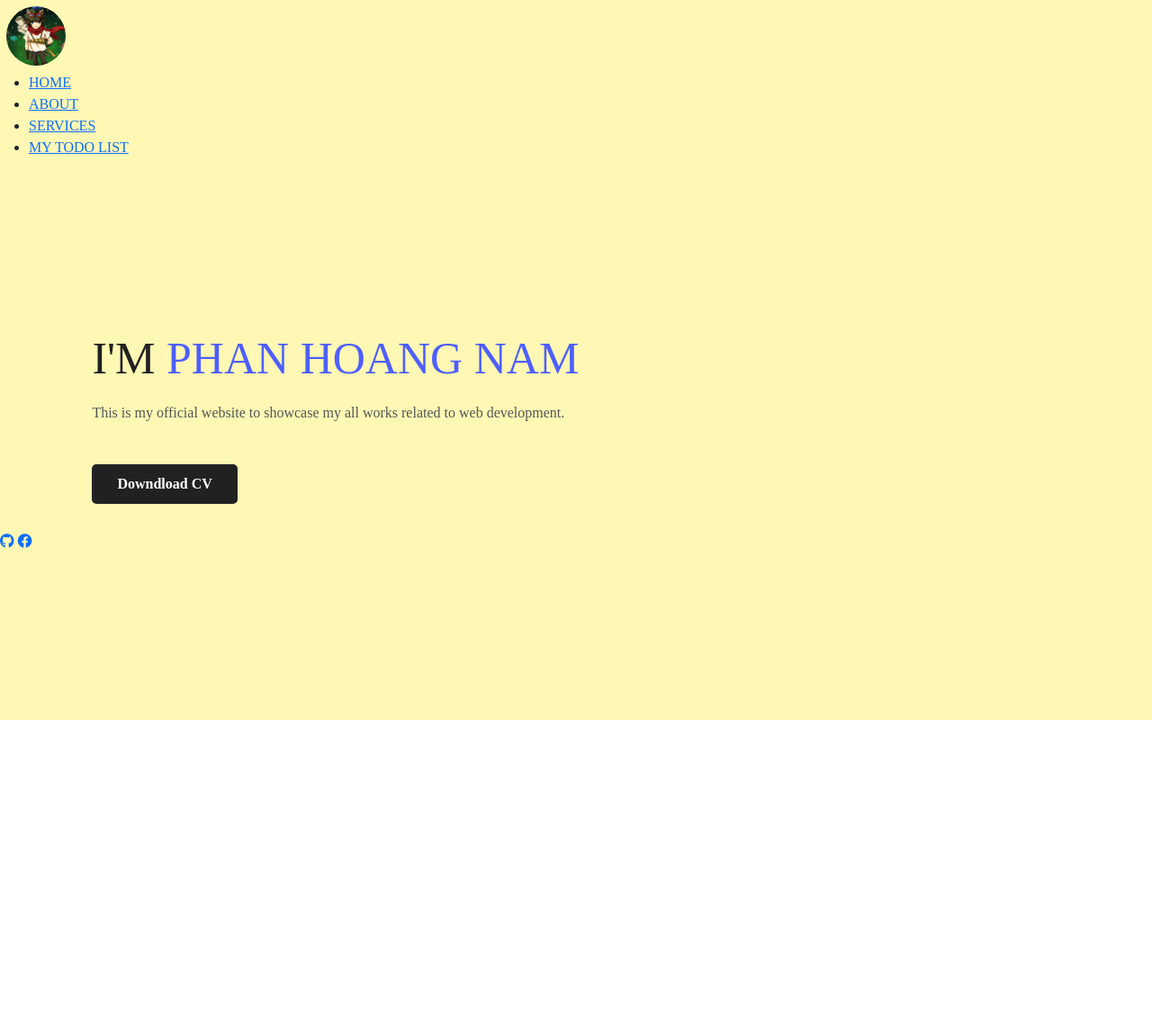
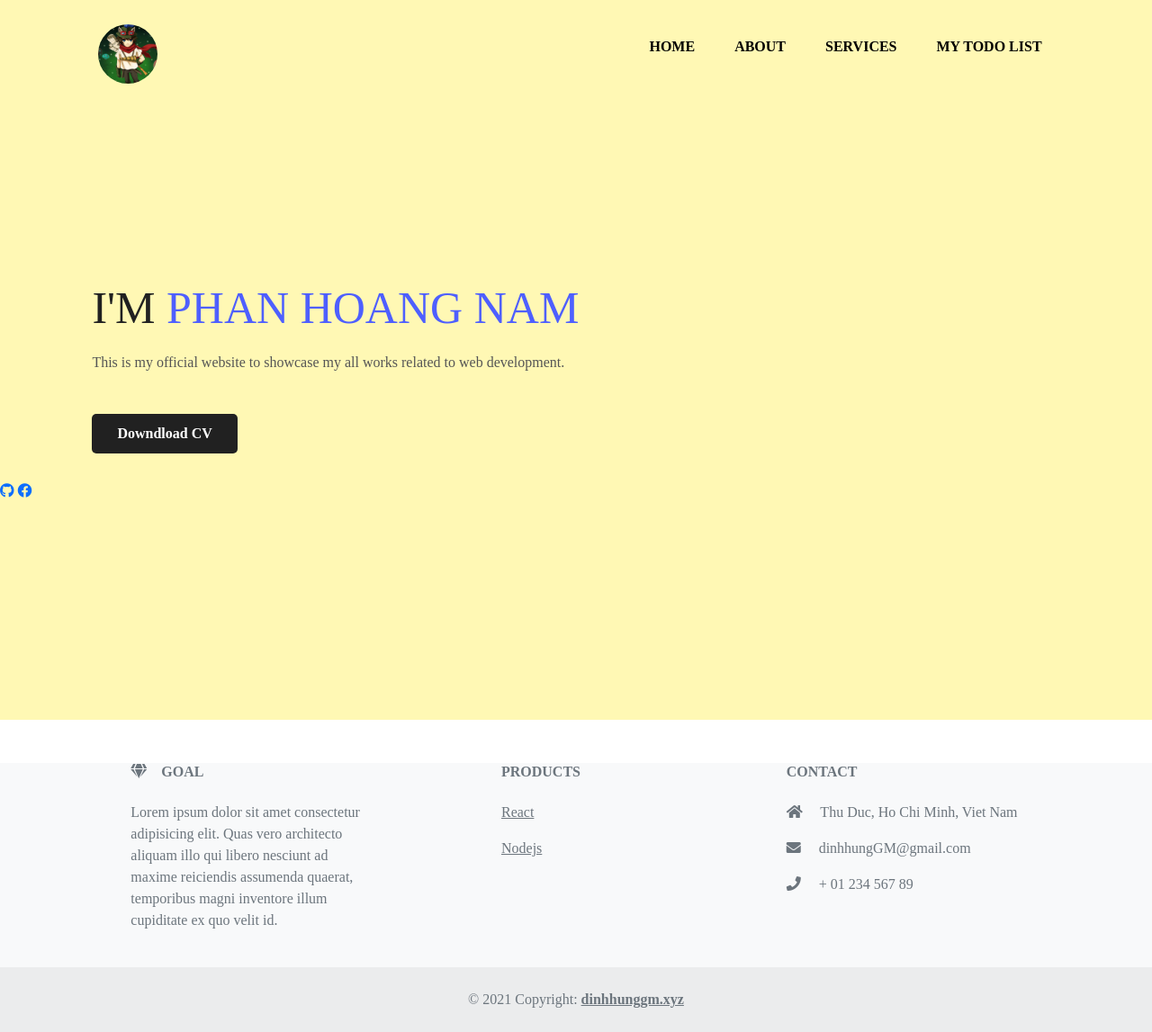
Before and after one commit to hoangnam1402/assignment-2-static-web, a plain HTML site: page index.html in a window 1280 px wide. Shown: the whole page at 90% size. Before the commit the page ends 800 px from the top, so only its background shows below. Drawn offline with nearby package versions, Linux system fonts and the light colour scheme.

Commit message:
home page 4

```diff
--- a/index.css
+++ b/index.css
@@ -20,7 +20,7 @@
    position: relative;
  }
 
- .nav{
+  nav{
    display: flex;
    width: 84%;
    margin: auto;
@@ -28,17 +28,17 @@
    align-items: center;
    justify-content: space-between;
  }
- .nav ul li {
+ nav ul li {
    display: inline-block;
    list-style: none;
    margin: 10px 20px;
  }
- .nav ul li a{
+ nav ul li a{
    text-decoration: none;
    color: #000;
    font-weight: bold;
  }
- .nav ul li a:hover{
+ nav ul li a:hover{
    color: red;
  }
 
--- a/index.html
+++ b/index.html
@@ -15,6 +15,7 @@
     </head>
 
     <body>
+        <!-- Header -->
         <div class="main">
             <nav>
                 <img src="./image/avatar.jpg" class="avatar" alt="my-avatar">
@@ -25,6 +26,7 @@
                     <li><a href="./coming.html">MY TODO LIST</a></li>
                 </ul>
             </nav>
+        <!-- Body -->
             <div class="intro">
                 <h1>I'M <span>PHAN HOANG NAM</span></h1>
                 <p>This is my official website to showcase my all works related to web development. </p>
@@ -35,6 +37,77 @@
                 <a href="https://www.facebook.com/namuit789/"><i class="fab fa-facebook"></i></a>
             </div>
         </div>
+
+        <!-- Footer -->
+        <footer class="text-center text-lg-start bg-light text-muted">
+            <!-- Section: Social media -->
+
+
+            <!-- Section: Links  -->
+            <section class="">
+                <div class="container text-center text-md-start mt-5">
+                    <!-- Grid row -->
+                    <div class="row mt-3">
+                        <!-- Grid column -->
+                        <div class="col-md-3 col-lg-4 col-xl-3 mx-auto mb-4">
+                            <!-- Content -->
+                            <h6 class="text-uppercase fw-bold mb-4">
+                                <i class="fas fa-gem me-3"></i>Goal
+                            </h6>
+                            <p>
+                            Lorem ipsum dolor sit amet consectetur adipisicing elit. Quas vero architecto aliquam illo qui libero nesciunt ad maxime reiciendis assumenda quaerat, temporibus magni inventore illum cupiditate ex quo velit id.
+                            </p>
+                        </div>
+                        <!-- Grid column -->
+
+                        <!-- Grid column -->
+                        <div class="col-md-2 col-lg-2 col-xl-2 mx-auto mb-4">
+                            <!-- Links -->
+                            <h6 class="text-uppercase fw-bold mb-4">
+                                Products
+                            </h6>
+                            <p>
+                                <a href="#!" class="text-reset">React</a>
+                            </p>
+                            <p>
+                                <a href="#!" class="text-reset">Nodejs</a>
+                            </p>
+
+                        </div>
+                        <!-- Grid column -->
+
+                        <!-- Grid column -->
+
+                        <!-- Grid column -->
+
+                        <!-- Grid column -->
+                        <div class="col-md-4 col-lg-3 col-xl-3 mx-auto mb-md-0 mb-4">
+                            <!-- Links -->
+                            <h6 class="text-uppercase fw-bold mb-4">
+                                Contact
+                            </h6>
+                            <p><i class="fas fa-home me-3"></i> Thu Duc, Ho Chi Minh, Viet Nam </p>
+                            <p>
+                                <i class="fas fa-envelope me-3"></i>
+                                dinhhungGM@gmail.com
+                            </p>
+                            <p><i class="fas fa-phone me-3"></i> + 01 234 567 89</p>
+
+                        </div>
+                        <!-- Grid column -->
+                    </div>
+                    <!-- Grid row -->
+                </div>
+            </section>
+            <!-- Section: Links  -->
+
+            <!-- Copyright -->
+            <div class="text-center p-4" style="background-color: rgba(0, 0, 0, 0.05);">
+                © 2021 Copyright:
+                <a class="text-reset fw-bold" href="https://dinhhunggm.xyz">dinhhunggm.xyz</a>
+            </div>
+            <!-- Copyright -->
+        </footer>
 
         <script src="https://cdn.jsdelivr.net/npm/bootstrap@5.1.1/dist/js/bootstrap.bundle.min.js"
             integrity="sha384-/bQdsTh/da6pkI1MST/rWKFNjaCP5gBSY4sEBT38Q/9RBh9AH40zEOg7Hlq2THRZ"
```
Lines whose indentation alone changed are shown as unchanged.
